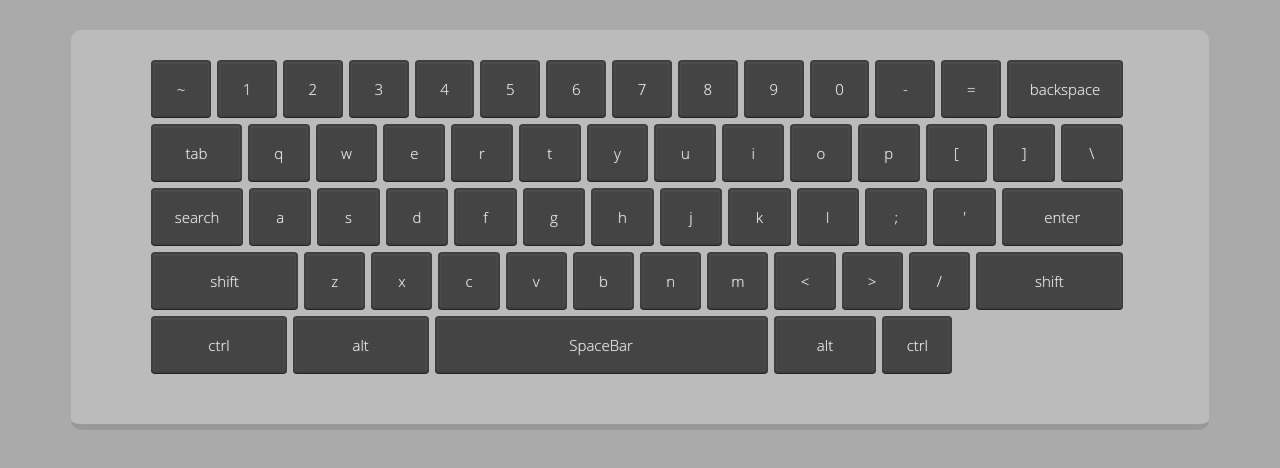
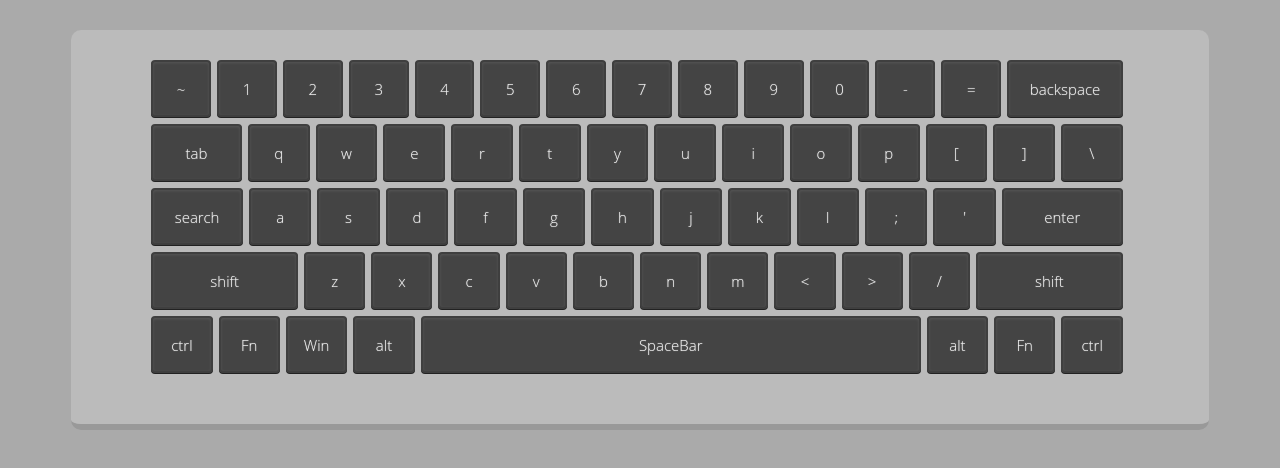
Before and after one commit to xyushi/KeyBoard-Flex, a plain HTML site: page index.html in a window 1280 px wide. Drawn offline with Linux system fonts and the light colour scheme.

Commit message:
initial commit

```diff
--- a/index.html
+++ b/index.html
@@ -77,11 +77,13 @@
 
         <section class="key-row">
           <div class="key two l">ctrl</div>
+          <div class="key two 1">Fn</div>
+          <div class="key two 1">Win</div>
           <div class="key two l">alt</div>
           <div class="key five">SpaceBar</div>
-          <div class="key one-one-half">alt</div>
-          <div class="key one">ctrl</div>
-          <div class="arrowkey-container two-two-half">
+          <div class="key two l">alt</div>
+          <div class="key two 1">Fn</div>
+          <div class="key two l">ctrl</div>
 
           </div>
         </section>
--- a/style.css
+++ b/style.css
@@ -55,4 +55,4 @@ sup, sub { outline:1px solid magenta; display:block; align-self:center; }
 .two { flex:2; }
 .two-two-half { flex:2.5; }
 .three { flex:3; }
-.five { flex:5; }
+.five { width: 500px; }
```
